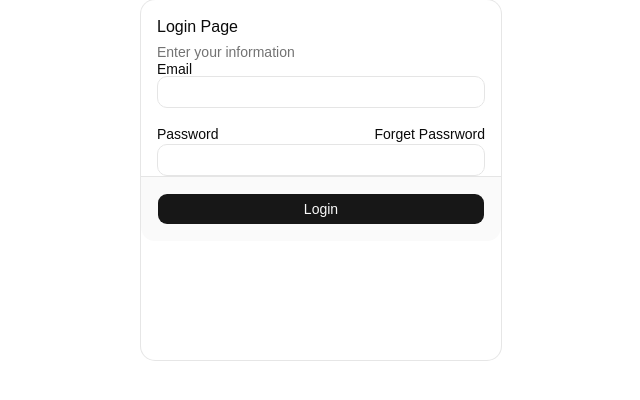
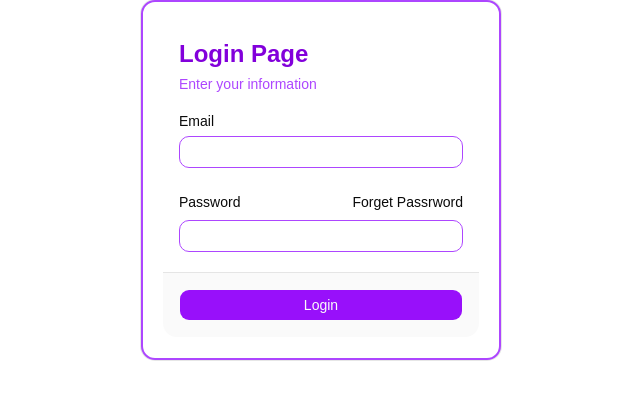
Before and after one commit to kumarikhushisv01-dot/reactrouterdom-project, a React (Vite) app: page / in a window 1280 px wide. Shown: the top 400 px of the page, without its empty margins (319-959 px from the left). Built offline with nearby package versions, Linux system fonts and the light colour scheme.

Commit message:
feat : modifey login page

```diff
--- a/src/components/LoginPage.tsx
+++ b/src/components/LoginPage.tsx
@@ -46,34 +46,40 @@ const handleSubmit =(e:React.FormEvent<HTMLFormElement>)=>{
   return (
     <>
 
-    <Card className="grid w-90 h-90 m-auto ">
+    <Card className="grid w-90 h-90 m-auto border-2 border-purple-500 ">
         <form onSubmit={handleSubmit}>
 
-      <CardHeader>
-        <CardTitle>Login Page</CardTitle>
-        <CardDescription>
+      <CardHeader className="m-5">
+        <CardTitle className="text-2xl text-purple-700 font-extrabold">Login Page</CardTitle>
+        <CardDescription className="text-purple-500">
           Enter your information
         </CardDescription>
 
       </CardHeader>
-      <CardContent>
+      <CardContent className="mt-10 m-5 ">
           <div className="grid gap-4">
             <div>
               <Label>Email</Label>
-              <Input type="email" onChange={(e)=>{setEmail(e.target.value)}}/>
+              <div className="mt-2">
+                <Input type="email" onChange={(e)=>{setEmail(e.target.value)}} className="border border-purple-500"/>
+              </div>
+
             </div>
-            <div>
-              <div className="flex">
+            <div className="mt-2">
+              <div className="flex mb-2">
                 <Label >Password</Label>
                 <p className="ml-auto inline-block underline-offset-2 hover:underline ">Forget Passrword</p>
               </div>
-              <Input type="passwrd" onChange={(e)=>{setPassword(e.target.value)}}/>
+              <div>
+                <Input type="passwrd" onChange={(e)=>{setPassword(e.target.value)}} className="border border-purple-500"/>
+              </div>
+
             </div>
           </div>
 
       </CardContent>
-      <CardFooter className="flex-col gap-3">
-        <Button type="submit" className="w-full">Login</Button>
+      <CardFooter className="flex-col gap-3 mt-10 m-5 ">
+        <Button type="submit" className="w-full bg-purple-600">Login</Button>
 
       </CardFooter>
       </form>
```
